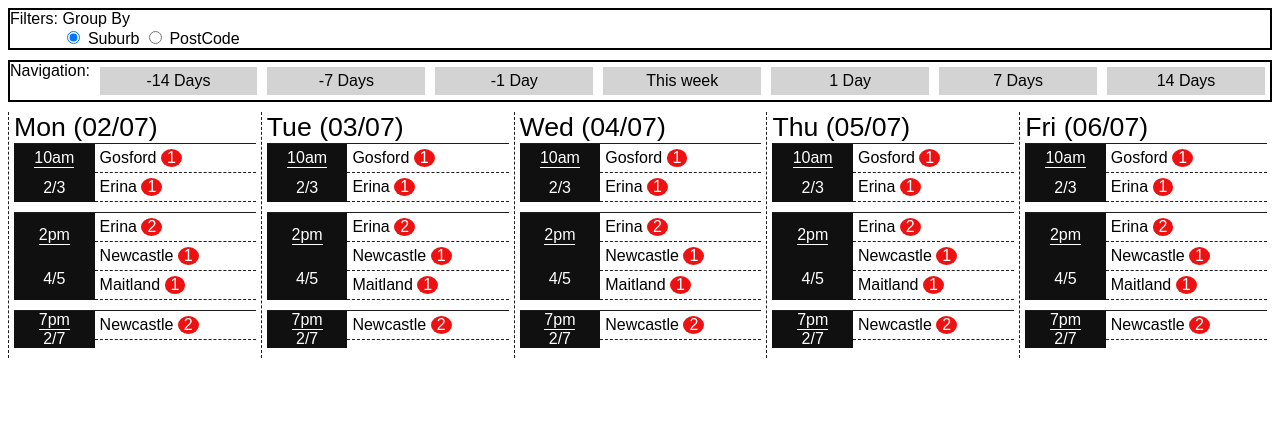
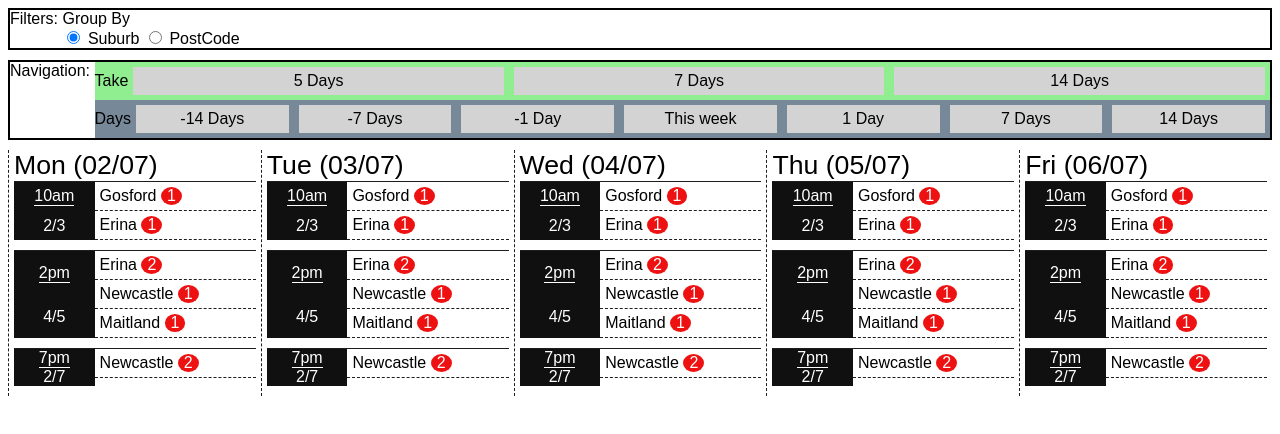
Before and after one commit to alexjwatts83/ng-dnd-test-app, an Angular app in the folder ng-dnd-test-app/: page / in a window 1280 px wide. Shown: the top 434 px of the page. Built offline with nearby package versions, Linux system fonts and the light colour scheme; what ng2-dnd would draw is missing.

Commit message:
take days functionality working

```diff
--- a/ng-dnd-test-app/src/app/dnd-calendar/dnd-calendar.component.html
+++ b/ng-dnd-test-app/src/app/dnd-calendar/dnd-calendar.component.html
@@ -32,10 +32,22 @@
   </div>
 </div>
 <div style="display: flex;border: 2px solid black;margin-bottom: 10px;">
-    <div>Navigation:&nbsp;</div>
-    <div class="dnd-nav" style="flex: 1;" *ngFor="let navigationDaysOption of navigationDaysOptions;">
-      <div (click)="navigateToDay(navigationDaysOption)">{{formatDays(navigationDaysOption)}}</div>
+  <div>Navigation:&nbsp;</div>
+  <div style="flex:1;">
+    <div style="display: flex;background-color: lightgreen;align-items: center;justify-content: center;">
+      <div>Take</div>
+      <div class="dnd-nav" style="flex: 1;" *ngFor="let takeDaysOption of takeDaysOptions;">
+        <div (click)="setTakeDays(takeDaysOption)">{{formatDays(takeDaysOption)}}</div>
+      </div>
     </div>
+    <div style="display: flex;background-color: lightslategrey;align-items: center;justify-content: center;">
+      <div>Days</div>
+      <div class="dnd-nav" style="flex: 1;" *ngFor="let navigationDaysOption of navigationDaysOptions;">
+        <div (click)="navigateToDay(navigationDaysOption)">{{formatDays(navigationDaysOption)}}</div>
+      </div>
+    </div>
+  </div>
+
 </div>
 <div class="dnd-container">
   <div class="dnd-day" *ngFor="let day of days; let dayIndex = index">
--- a/ng-dnd-test-app/src/app/dnd-calendar/dnd-calendar.component.ts
+++ b/ng-dnd-test-app/src/app/dnd-calendar/dnd-calendar.component.ts
@@ -27,8 +27,9 @@ export class DndCalendarComponent implements OnInit {
   navigateDays: number = 0;
   takeDays: number = 5;
   navigationDaysOptions: number[] = [
-    -14,-7,-1,0,1,7,14
+    -14, -7, -1, 0, 1, 7, 14
   ];
+  takeDaysOptions: number[] = [5, 7, 14];
 
   get SelectedTimeSlot(): DndTimeSlot {
     if (this._selectedTimeSlotIndex > -1) {
@@ -62,8 +63,8 @@ export class DndCalendarComponent implements OnInit {
     this.model = {
       filterBy: this.filterBy
     };
-
-    this.days = this.calendarDataService.getDays(this.navigateDays, this.takeDays);
+    this.getDays();
+    //this.days = this.calendarDataService.getDays(this.navigateDays, this.takeDays);
 
     let startingPoint = 41;
     this.unschduledJobs = [];
@@ -71,11 +72,11 @@ export class DndCalendarComponent implements OnInit {
     // }
   }
 
-  formatDays(days: number): string{
-    if(days == 0){
+  formatDays(days: number): string {
+    if (days == 0) {
       return 'This week';
     }
-    if(days == -1 || days == 1){
+    if (days == -1 || days == 1) {
       return `${days} Day`;
     }
     return `${days} Days`;
@@ -186,20 +187,30 @@ export class DndCalendarComponent implements OnInit {
     this._selectCustomer = null;
   }
 
-  navigateToDay(daysAdd: number){
-    console.log('daysAdd:',daysAdd);
-    if(this._selectedTimeSlotIndex != -1){
+  navigateToDay(daysAdd: number) {
+    console.log('daysAdd:', daysAdd);
+    this.navigateDays = (daysAdd == 0) ? 0 : this.navigateDays + daysAdd;
+    this.getDays();
+  }
+
+  setTakeDays(takeDays: number) {
+    console.log('takeDays:', takeDays);
+    this.takeDays = takeDays;
+    this.getDays();
+  }
+
+  getDays(): void {
+    if (this._selectedTimeSlotIndex != -1) {
       this.SelectedTimeSlot.OpenCustomers = false;
     }
+
     this._selectedTimeSlotIndex = -1;
     this._selectedDayIndex = -1;
 
-    if(this._selectCustomer!= null){
-
+    if (this._selectCustomer != null) {
       this._selectCustomer = null;
     }
 
-    this.navigateDays = (daysAdd==0) ? 0 : this.navigateDays + daysAdd;
     this.days = this.calendarDataService.getDays(this.navigateDays, this.takeDays);
   }
 }
```
